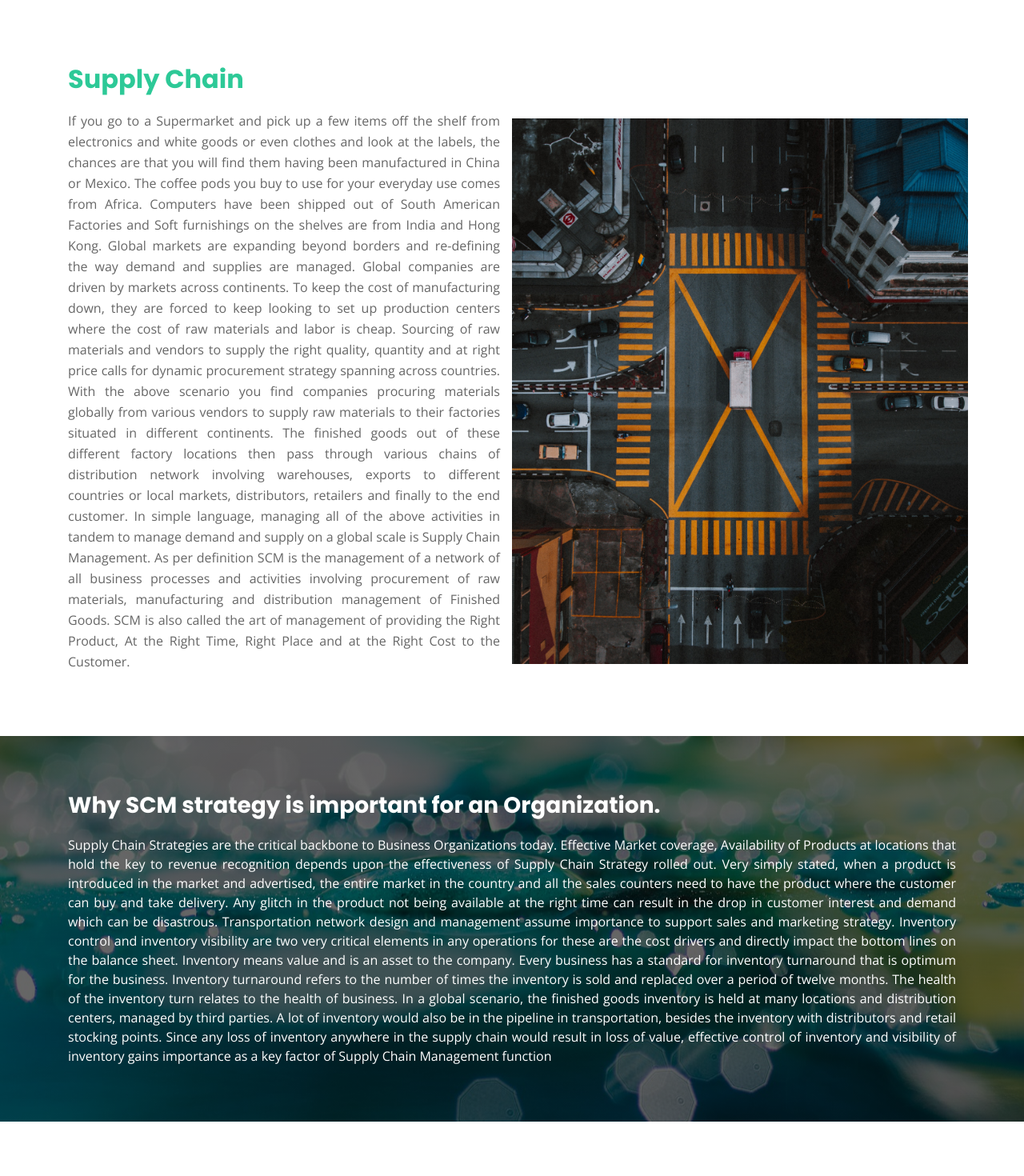
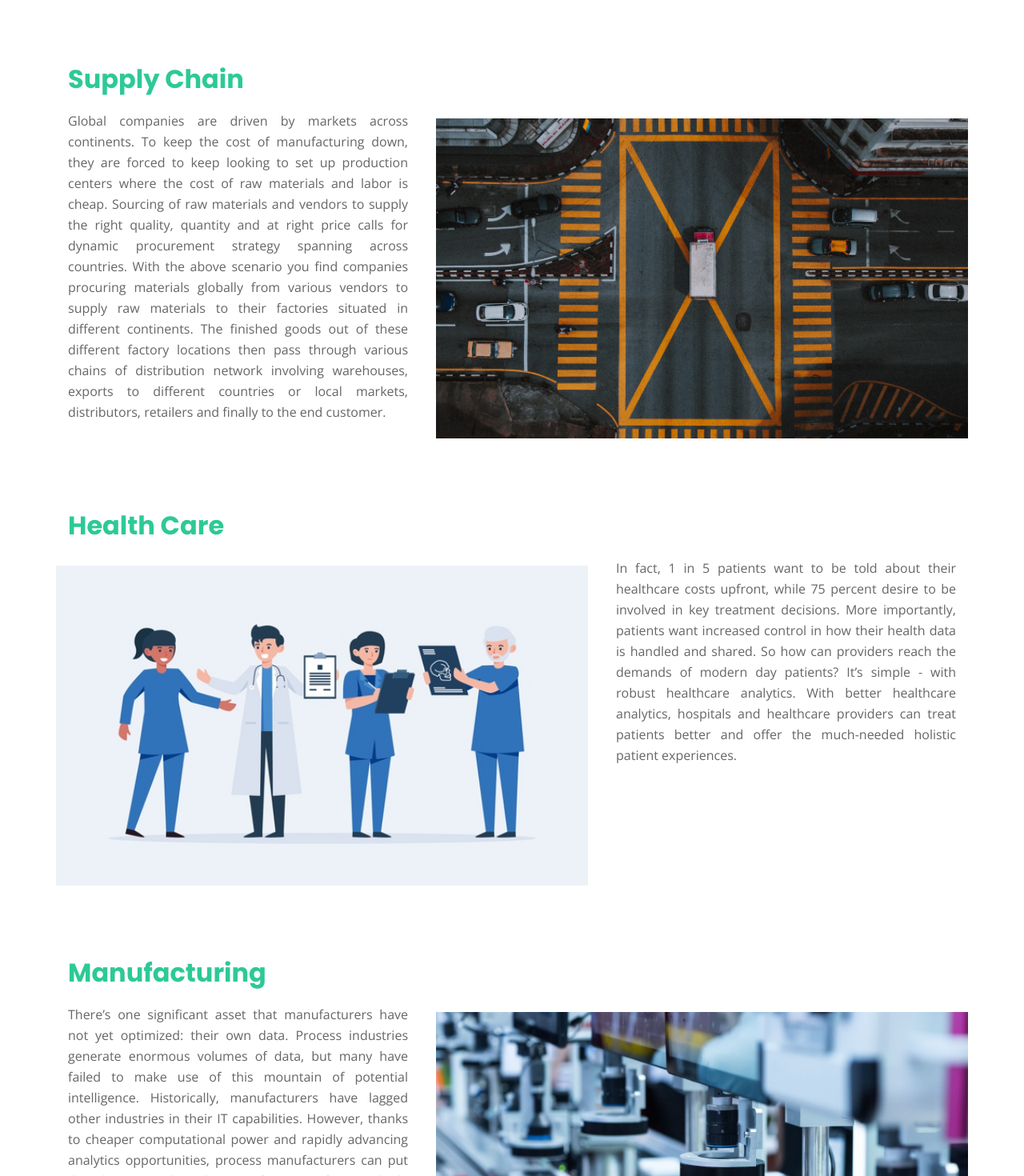
Before and after one commit to VinayakBagi/GainAnalytics, an Angular app: page / in a window 1280 px wide. Shown: the part 800-2270 px from the top of the page at 80% size. Built offline with nearby package versions, Linux system fonts and the light colour scheme; what ng2-charts would draw is missing.

Commit message:
HOme page content changed and removed sub section

```diff
--- a/src/app/home/home.component.html
+++ b/src/app/home/home.component.html
@@ -7,25 +7,28 @@
 <!--main section -->
 <main id="main">
 <ng-container *ngFor="let domain of homepageContent; let i = index">
-  <section id="about">
+  <section id="about" [ngStyle]="{'padding-top': i > 0 ? '0px' : '80px'}">
     <div class="container">
       <div class="row about-container">
         <div class="col-lg-12">
           <h2 class="title"><a [routerLink]="['/', domain.title.replace(' ', '-').toLowerCase()]">{{domain.title}}</a></h2>
         </div>
-        <div class="col-lg-6 content order-lg-'+domain.textOrder+' order-2">
-          <p style="text-align: justify;">
+        <div [class]="'col-lg-5 content order-lg-'+domain.textOrder+' order-2'">
+          <p *ngIf="innerWidth > 991" style="text-align: justify;" [ngStyle]="{'padding': i % 2 == 0 ? '0 20px 0 0' : '0 0 0 20px'}">
+            {{domain.description}}
+          </p>
+          <p *ngIf="innerWidth <= 991" style="text-align: justify;">
             {{domain.description}}
           </p>
         </div>
-        <div [class]="'col-lg-6 background order-lg-'+domain.imageOrder+' order-1 wow fadeInRight'"
+        <div [class]="'col-lg-7 background order-lg-'+domain.imageOrder+' order-1 wow fadeInRight'"
           [style.background]="'url('+domain.mainUrl+') center center no-repeat'"
           ></div>
       </div>
     </div>
   </section><!-- #about -->
   <!--sub-section -->
-  <section id="call-to-action"
+  <!-- <section id="call-to-action"
     [style.background]="'linear-gradient(rgba(0, 0, 0, 0.6), rgba(0, 0, 0, 0.6)), url('+domain.subUrl+') fixed center center'">
     <div class="container wow fadeIn">
       <div class="row">
@@ -36,7 +39,7 @@
         </div>
       </div>
     </div>
-  </section>
+  </section> -->
 </ng-container>
 </main>
 <div style="margin-top: 5px;"></div>
--- a/src/app/home/home.component.ts
+++ b/src/app/home/home.component.ts
@@ -1,4 +1,4 @@
-import { Component, OnInit } from '@angular/core';
+import { Component, HostListener, OnInit } from '@angular/core';
 
 @Component({
   selector: 'app-home',
@@ -8,10 +8,14 @@ import { Component, OnInit } from '@angular/core';
 export class HomeComponent implements OnInit {
   homepageContent = [
     { title: 'Supply Chain',
-      description: `If you go to a Supermarket and pick up a few items off the shelf from electronics and white goods or even clothes and look at the labels, the chances are that you will find them having been manufactured in China or Mexico. The coffee pods you buy to use for your everyday use comes from Africa. Computers have been shipped out of South American Factories and Soft furnishings on the shelves are from India and Hong Kong.
-        Global markets are expanding beyond borders and re-defining the way demand and supplies are managed. Global companies are driven by markets across continents. To keep the cost of manufacturing down, they are forced to keep looking to set up production centers where the cost of raw materials and labor is cheap. Sourcing of raw materials and vendors to supply the right quality, quantity and at right price calls for dynamic procurement strategy spanning across countries.
-        With the above scenario you find companies procuring materials globally from various vendors to supply raw materials to their factories situated in different continents. The finished goods out of these different factory locations then pass through various chains of distribution network involving warehouses, exports to different countries or local markets, distributors, retailers and finally to the end customer.
-        In simple language, managing all of the above activities in tandem to manage demand and supply on a global scale is Supply Chain Management. As per definition SCM is the management of a network of all business processes and activities involving procurement of raw materials, manufacturing and distribution management of Finished Goods. SCM is also called the art of management of providing the Right Product, At the Right Time, Right Place and at the Right Cost to the Customer.`,
+      description: `Global companies are driven by markets across continents. To keep the cost of manufacturing down,
+      they are forced to keep looking to set up production centers where the cost of raw materials and labor is cheap.
+      Sourcing of raw materials and vendors to supply the right quality, quantity and at right price calls for dynamic
+      procurement strategy spanning across countries. With the above scenario you find companies procuring materials
+      globally from various vendors to supply raw materials to their factories situated in different continents. The
+      finished goods out of these different factory locations then pass through various chains of distribution network
+      involving warehouses, exports to different countries or local markets, distributors, retailers and finally to
+      the end customer.`,
       mainUrl: './assets/supply-chain.jpg',
       imageOrder: '2',
       textOrder: '1',
@@ -22,19 +26,11 @@ export class HomeComponent implements OnInit {
       subUrl: './assets/call-to-action-bg.jpg'
     },
     { title: 'Health Care',
-      description: `Gone are the days when patients were just … well, patients. In today’s era
-        of instant and digital everything, patients see themselves as consumers of
-        healthcare services, products, and experiences.
-        Patients want to clearly understand what they are receiving, how, and why.
-        In fact, 1 in 5 patients want to be told about their healthcare costs upfront,
-        while 75 percent desire to be involved in key treatment decisions.
-        Patients desire better security and more privacy. They demand that their
-        personal information and medical records are secure and safe. More importantly,
-        patients want increased control in how their health data is handled and shared.
-        So how can providers reach the demands of modern day patients? It’s simple
-        - with robust healthcare analytics.
-        With better healthcare analytics, hospitals and healthcare providers can treat
-        patients better and offer the much-needed holistic patient experiences.`,
+      description: `In fact, 1 in 5 patients want to be told about their healthcare costs upfront, while 75 percent desire to be
+      involved in key treatment decisions. More importantly, patients want increased control in how their health data is handled
+      and shared. So how can providers reach the demands of modern day patients? It’s simple - with robust healthcare analytics.
+      With better healthcare analytics, hospitals and healthcare providers can treat patients better and offer the much-needed holistic
+      patient experiences.`,
       mainUrl: './assets/healthcare.jpg',
       imageOrder: '1',
       textOrder: '2',
@@ -49,22 +45,13 @@ export class HomeComponent implements OnInit {
       subUrl: './assets/healthcare-bg.jpg'
     },
     { title: 'Manufacturing',
-      description: `Most manufacturers have already made the most obvious changes to streamline their operations,
-      using traditional methods to eke as much productivity out of their supply chains and plants as possible.
-      To do even more with less in a slow-growth and uncertain environment, however, companies must look for
-      new ways to boost the productivity and profitability of their operations.
-      There’s one significant asset that manufacturers have not yet optimized: their own data.
-      Process industries generate enormous volumes of data, but many have failed to make use of this
-      mountain of potential intelligence. Historically, manufacturers have lagged other industries in their IT capabilities.
-      However, thanks to cheaper computational power and rapidly advancing analytics opportunities,
-      process manufacturers can put that data to work, gathering information from multiple data sources and
-      taking advantage of machine learning models and visualization platforms to uncover new ways to optimize
-      their processes from the sourcing of raw materials to the sale of their finished products.
-      Advanced analytics also help manufacturers solve previously impenetrable problems and reveal those that
-      they never knew about, such as hidden bottlenecks or unprofitable production lines.
-      here are three applications of advanced analytics in particular that together are
-      powerful tools for maximizing the physical and financial performance of manufacturers’ assets and
-      often-complex supply chains.`,
+      description: `There’s one significant asset that manufacturers have not yet optimized: their own data. Process industries generate
+      enormous volumes of data, but many have failed to make use of this mountain of potential intelligence. Historically, manufacturers
+      have lagged other industries in their IT capabilities. However, thanks to cheaper computational power and rapidly advancing analytics
+      opportunities, process manufacturers can put that data to work, gathering information from multiple data sources and taking advantage
+      of machine learning models and visualization platforms to uncover new ways to optimize their processes from the sourcing of raw materials
+      to the sale of their finished products. Advanced analytics also help manufacturers solve previously impenetrable problems and reveal those
+      that they never knew about, such as hidden bottlenecks or unprofitable production lines.`,
       mainUrl: './assets/manufacturing.jpg',
       imageOrder: '2',
       textOrder: '1',
@@ -79,9 +66,15 @@ export class HomeComponent implements OnInit {
       subUrl: './assets/manufacturing-bg.png'
     }
   ]
+  innerWidth: number;
   constructor() { }
 
   ngOnInit(): void {
+    this.innerWidth = window.innerWidth;
+  }
+
+  @HostListener('window:resize', ['$event']) onResize(event) {
+    this.innerWidth = window.innerWidth;
   }
 
 }
```
